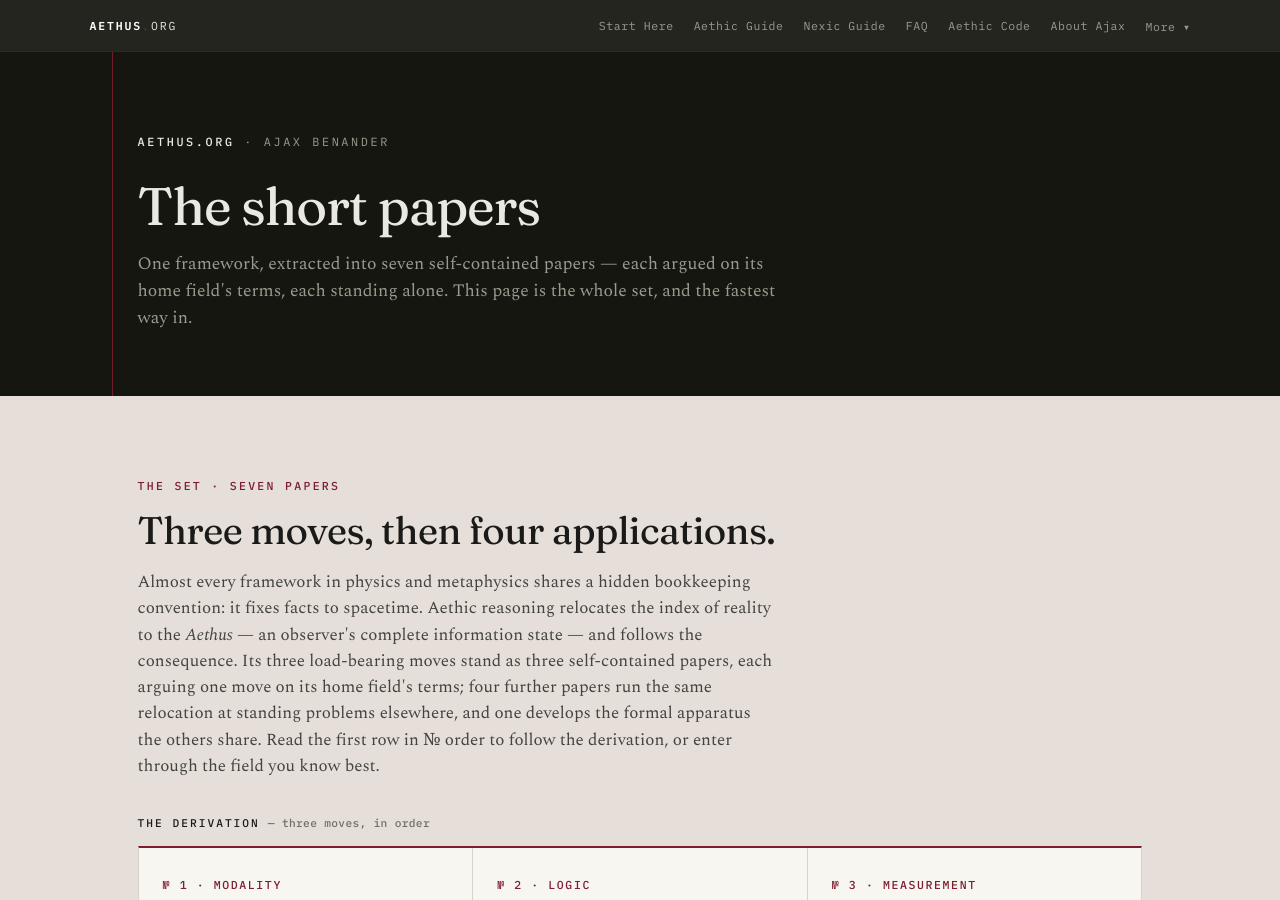
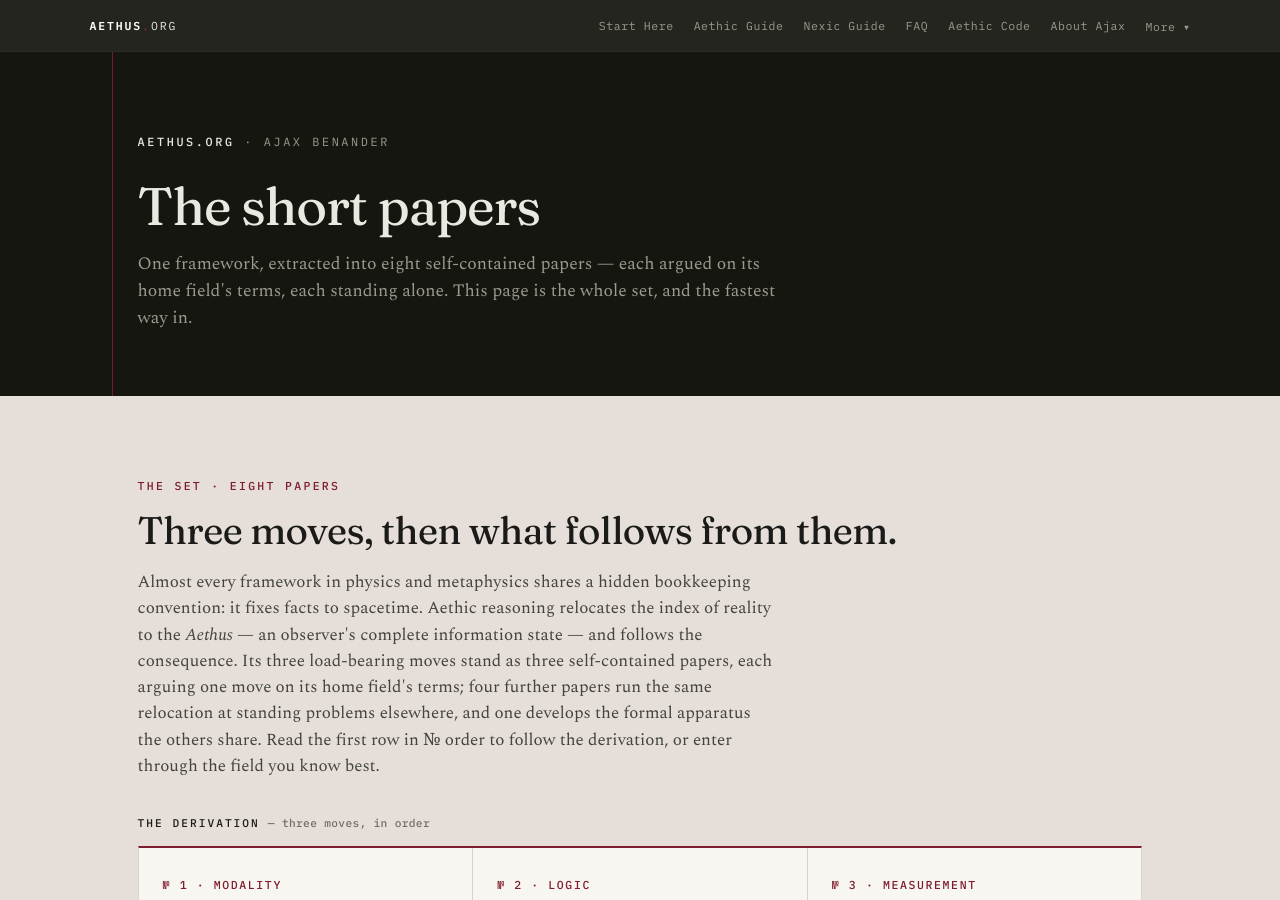
Before and after one commit to brunchwnewton/brunchwnewton.github.io, a Jekyll site: the page built from short-papers.html, in a window 1280 px wide and 900 px high. Built offline with Jekyll 4.4.1, drawn with Linux system fonts in a browser that asks for light colours.

Commit message:
Update short-papers.html

```diff
--- a/short-papers.html
+++ b/short-papers.html
@@ -1,7 +1,7 @@
 ---
 layout: default
 title: "The Short Papers — Ajax Benander"
-description: "Seven self-contained papers extracting one framework: a counterfactual semantics, a composition primitive, an informational derivation of the quantum–classical boundary, and four applications."
+description: "Self-contained papers extracting one framework: a counterfactual semantics, a composition primitive, an informational derivation of the quantum–classical boundary, four applications, and the weight algebra beneath them."
 permalink: /short-papers/
 ---
 
@@ -26,14 +26,14 @@
   <div class="sp-in">
     <span class="k"><b>aethus.org</b> · Ajax Benander</span>
     <h1>The short papers</h1>
-    <p class="sub">One framework, extracted into seven self-contained papers — each argued on its home field's terms, each standing alone. This page is the whole set, and the fastest way in.</p>
+    <p class="sub">One framework, extracted into eight self-contained papers — each argued on its home field's terms, each standing alone. This page is the whole set, and the fastest way in.</p>
   </div>
 </div>
 
 {% include paper-directory.html
    id="papers"
-   eyebrow="The set · seven papers"
-   heading="Three moves, then four applications." %}
+   eyebrow="The set · eight papers"
+   heading="Three moves, then what follows from them." %}
 
 <div class="sp-foot">
   <div class="sp-in">
```
